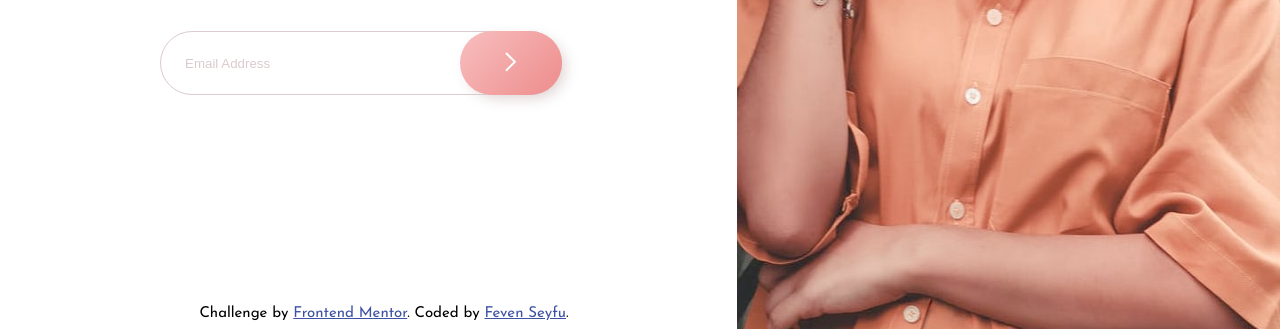
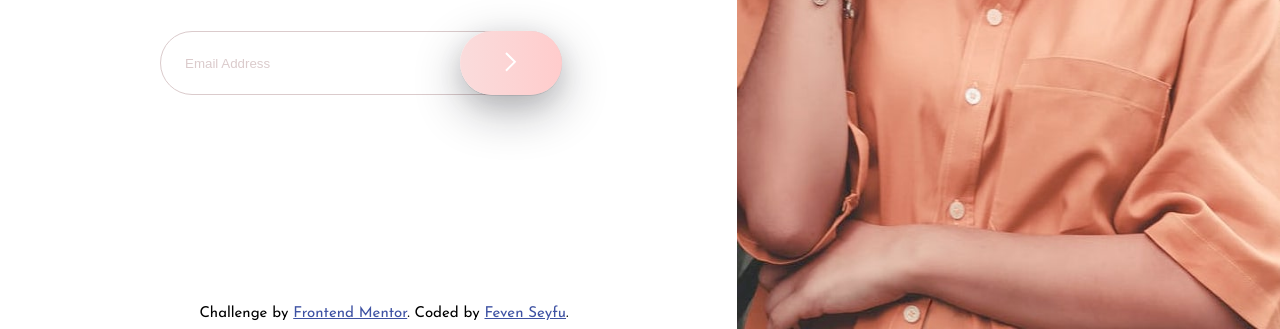
Before and after one commit to FevenSeyfu/Frontend-mentor, a plain HTML site: page base-apparel-coming-soon/index.html in a window 1280 px wide. In both pictures the pointer is over the button 510 px from the left and 534 px from the top of the page. Shown: the part 471-800 px from the top of the page. Drawn offline with Linux system fonts and the light colour scheme.

Commit message:
add active style for button

```diff
--- a/base-apparel-coming-soon/style.css
+++ b/base-apparel-coming-soon/style.css
@@ -90,13 +90,16 @@ form > button {
   top: 0;
   width: 67px;
   height: 48px;
-  background-image: linear-gradient(135deg, hsl(0, 80%, 86%), hsl(0, 74%, 74%));
+  background: linear-gradient(135deg, hsl(0, 80%, 86%), hsl(0, 74%, 74%));
   box-shadow: 5px 5px 15px -3px rgb(219,203,204);
   border: var(--soft-red);
   border-radius: 24px;
 }
 form> button:hover{
-   background-image: linear-gradient(135deg, from hsl(0, 0%, 100%), to hsl(0, 100%, 98%));
+  background: rgb(250,220,220);
+  background: linear-gradient(90deg, rgba(250,220,220,1) 0%, rgba(255,204,204,1) 100%);
+  box-shadow: rgba(17, 17, 26, 0.1) 0px 1px 0px, rgba(17, 17, 26, 0.1) 0px 8px 24px, rgba(17, 17, 26, 0.3) 0px 16px 48px;
+  cursor: pointer;
 }
 .error-message {
   visibility: hidden;
```
